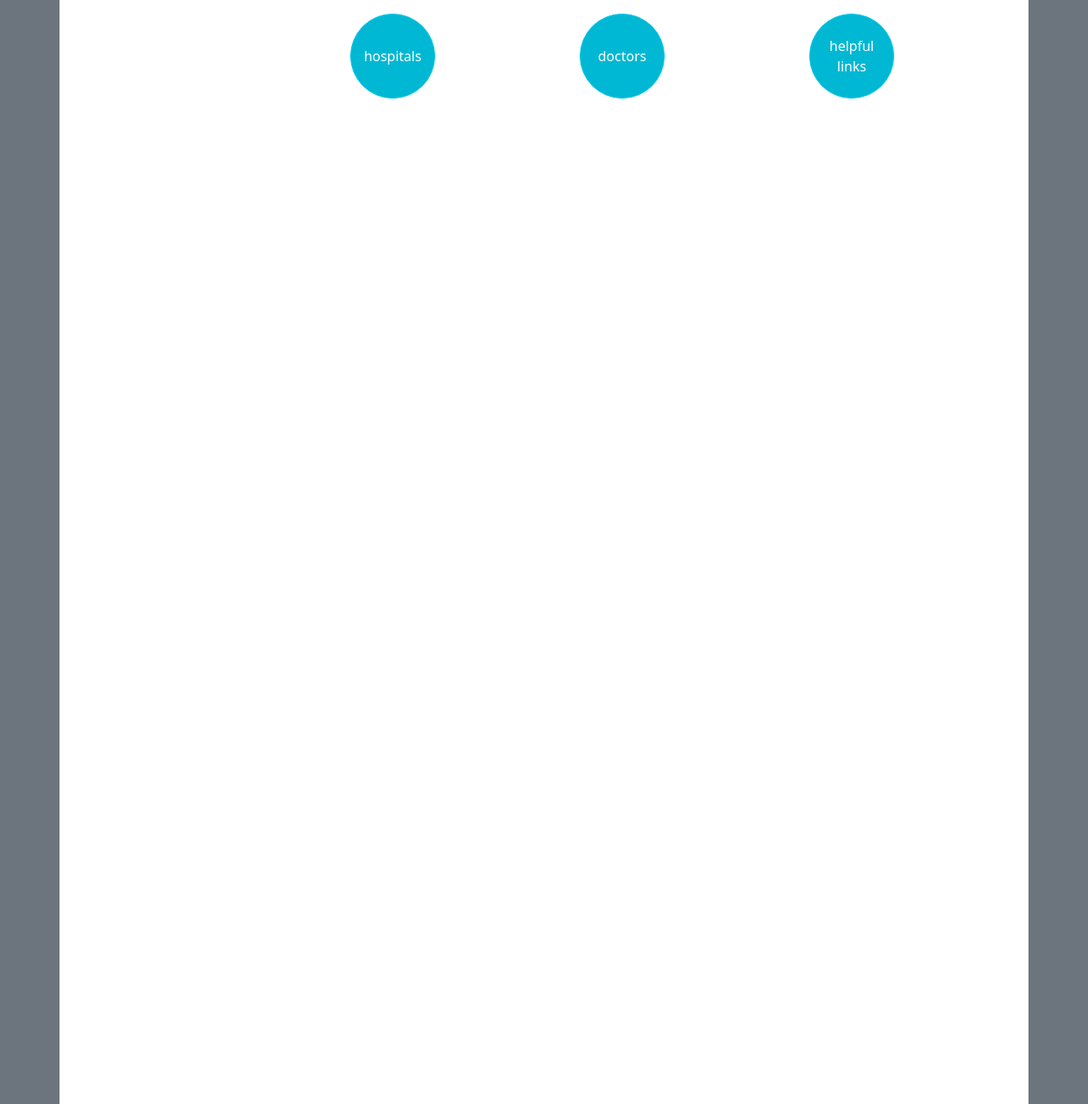
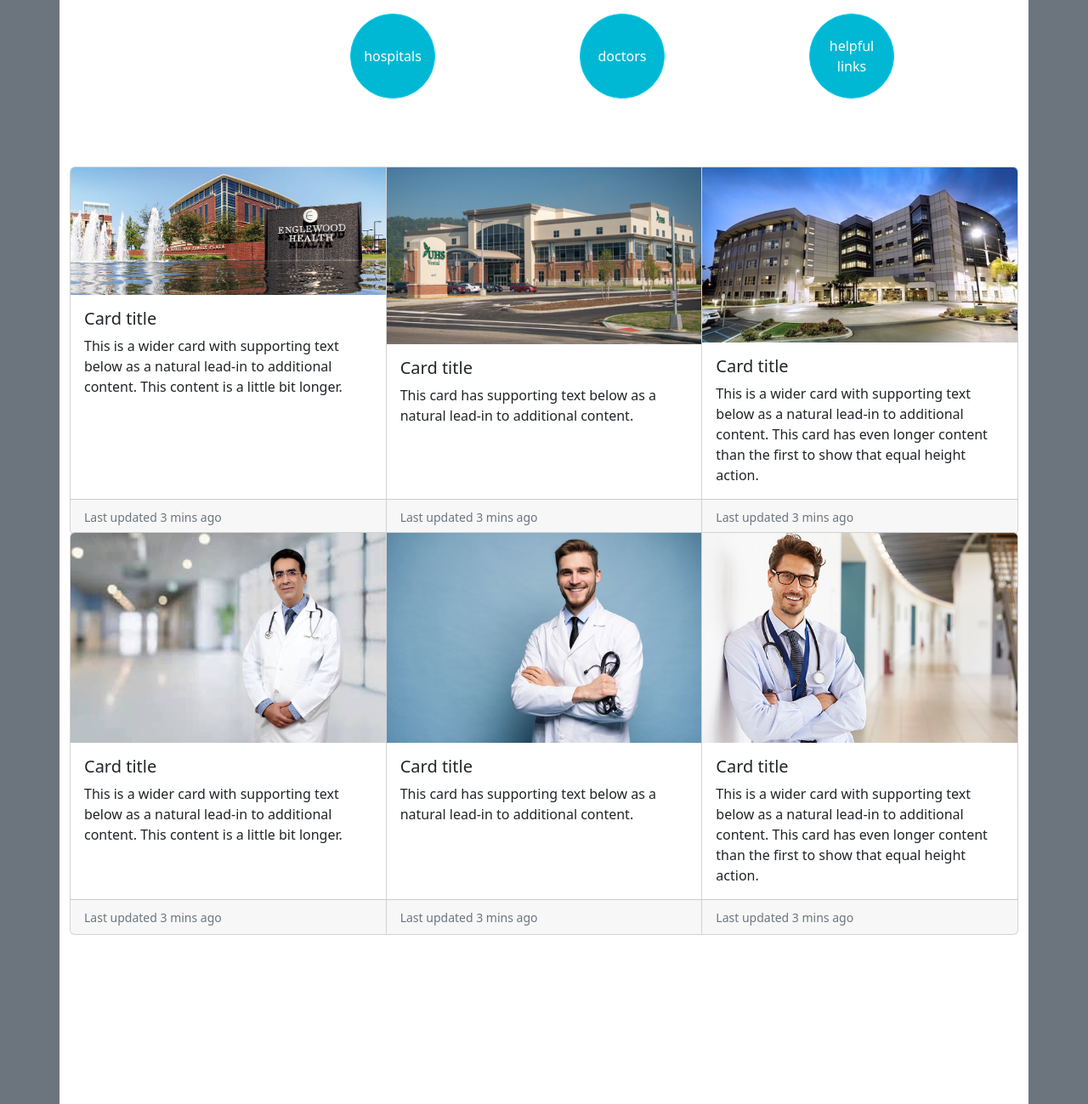
Before and after one commit to medicallo/medicallo_mvp_project, a Flask app: template flask_app/templates/landing_page.html in a window 1280 px wide. Shown: the part 578-1877 px from the top of the page at 85% size. Run offline with Flask 2, Linux system fonts and the light colour scheme; the template is opened without the code that fills it, so the values that code supplies are empty.

Commit message:
landing page

```diff
--- a/flask_app/templates/landing_page.html
+++ b/flask_app/templates/landing_page.html
@@ -20,13 +20,13 @@
         </nav>
         <div class="block1">
             <div class="category1">
-                <a class="btn btn-primary"  href="/login-user">head sickness</a>
+                <a class="btn btn-primary"  href="/login">head sickness</a>
 
 
 
             </div>
             <div class="category2">
-                <a class="btn btn-primary"  href="/login-user">back and abdominal sickness</a>
+                <a class="btn btn-primary"  href="/login">back and abdominal sickness</a>
 
 
 
@@ -35,10 +35,10 @@
         </div>
         <div class="block2">
             <div class="category3">
-            <a class="btn btn-primary"  href="/login-user">skin sckness</a>
+            <a class="btn btn-primary"  href="/login">skin sckness</a>
             </div>
             <div class="category4">
-                <a class="btn btn-primary"  href="/login-user">legs and knees sickness</a>
+                <a class="btn btn-primary"  href="/login">legs and knees sickness</a>
 
 
             </div>
@@ -50,8 +50,73 @@
             <button type="button" class="btn btn-info rounded-circle op text-white ci">helpful links</button>
 
         </div>
-        <div class="doc"></div>
-        <div class="hos"></div>
+        <div class="doc ">
+            <div class="card-group">
+                <div class="card">
+                  <img src="../static/images/englewood hospital.jpg" class="card-img-top" alt="...">
+                  <div class="card-body">
+                    <h5 class="card-title">Card title</h5>
+                    <p class="card-text">This is a wider card with supporting text below as a natural lead-in to additional content. This content is a little bit longer.</p>
+                  </div>
+                  <div class="card-footer">
+                    <small class="text-muted">Last updated 3 mins ago</small>
+                  </div>
+                </div>
+                <div class="card">
+                  <img src="../static/images/uhs hospital.jpg" class="card-img-top" alt="...">
+                  <div class="card-body">
+                    <h5 class="card-title">Card title</h5>
+                    <p class="card-text">This card has supporting text below as a natural lead-in to additional content.</p>
+                  </div>
+                  <div class="card-footer">
+                    <small class="text-muted">Last updated 3 mins ago</small>
+                  </div>
+                </div>
+                <div class="card">
+                  <img src="../static/images/california_hospital.jpg" class="card-img-top" alt="...">
+                  <div class="card-body">
+                    <h5 class="card-title">Card title</h5>
+                    <p class="card-text">This is a wider card with supporting text below as a natural lead-in to additional content. This card has even longer content than the first to show that equal height action.</p>
+                  </div>
+                  <div class="card-footer">
+                    <small class="text-muted">Last updated 3 mins ago</small>
+                  </div>
+                </div>
+              </div>
+
+        </div>
+        <div class="hos"> <div class="card-group hoss">
+            <div class="card">
+              <img src="../static/images/edward.jpeg" class="card-img-top" alt="...">
+              <div class="card-body">
+                <h5 class="card-title">Card title</h5>
+                <p class="card-text">This is a wider card with supporting text below as a natural lead-in to additional content. This content is a little bit longer.</p>
+              </div>
+              <div class="card-footer">
+                <small class="text-muted">Last updated 3 mins ago</small>
+              </div>
+            </div>
+            <div class="card">
+              <img src="../static/images/ROSS.jpg" class="card-img-top" alt="...">
+              <div class="card-body">
+                <h5 class="card-title">Card title</h5>
+                <p class="card-text">This card has supporting text below as a natural lead-in to additional content.</p>
+              </div>
+              <div class="card-footer">
+                <small class="text-muted">Last updated 3 mins ago</small>
+              </div>
+            </div>
+            <div class="card">
+              <img src="../static/images/Allen.jpg" class="card-img-top" alt="...">
+              <div class="card-body">
+                <h5 class="card-title">Card title</h5>
+                <p class="card-text">This is a wider card with supporting text below as a natural lead-in to additional content. This card has even longer content than the first to show that equal height action.</p>
+              </div>
+              <div class="card-footer">
+                <small class="text-muted">Last updated 3 mins ago</small>
+              </div>
+            </div>
+          </div></div>
         <div class="lin"></div>
         <div class="mb-3">
             <label for="exampleFormControlInput1" class="form-label">Email address</label>
```
